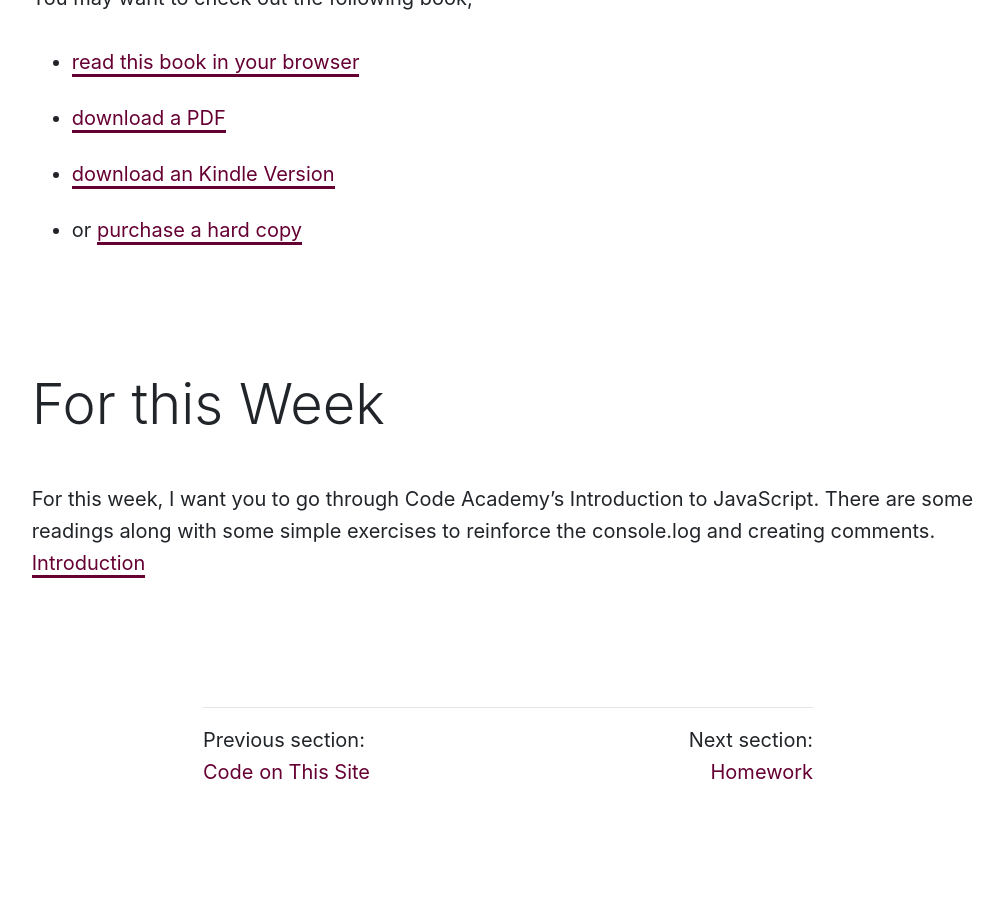
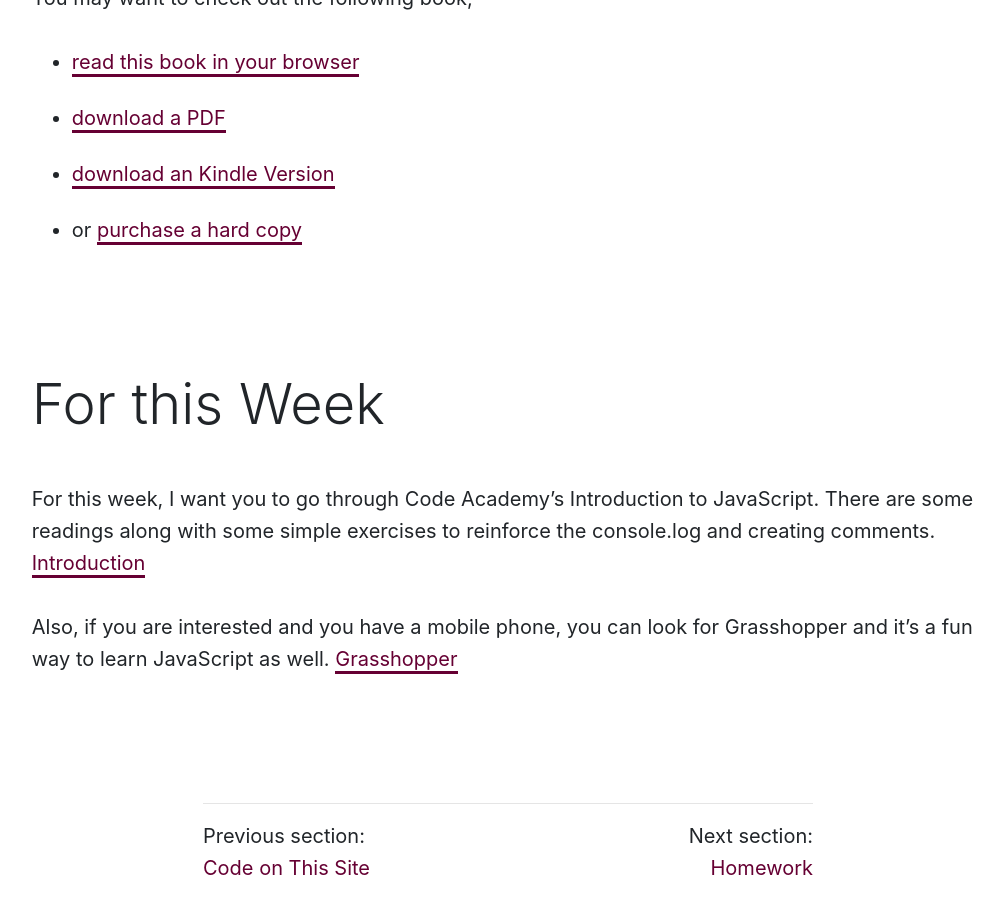
Before and after one commit to Montana-Media-Arts/441-web-tech-Spring2019-course, a Jekyll site: the page built from modules/week-2/_posts/2010-02-01-reading.md, in a window 1280 px wide and 900 px high, scrolled down 981 px. Shown: the whole window, without its empty margins (132-1135 px from the left). Built offline with Jekyll 4.4.1, drawn with Linux system fonts in a browser that asks for light colours; nearby versions of some CDN libraries; before the commit the page ends 1785 px from its top, so only the background shows below that.

Commit message:
added grasshopper

```diff
--- a/modules/week-2/_posts/2010-02-01-reading.md
+++ b/modules/week-2/_posts/2010-02-01-reading.md
@@ -23,3 +23,5 @@ You may want to check out the following book;
 ## For this Week
 
 For this week, I want you to go through Code Academy's Introduction to JavaScript.  There are some readings along with some simple exercises to reinforce the console.log and creating comments. [Introduction](https://www.codecademy.com/courses/introduction-to-javascript/lessons/introduction-to-javascript/exercises/intro?action=resume_content_item)
+
+Also, if you are interested and you have a mobile phone, you can look for Grasshopper and it's a fun way to learn JavaScript as well. [Grasshopper](https://grasshopper.codes/)
```
